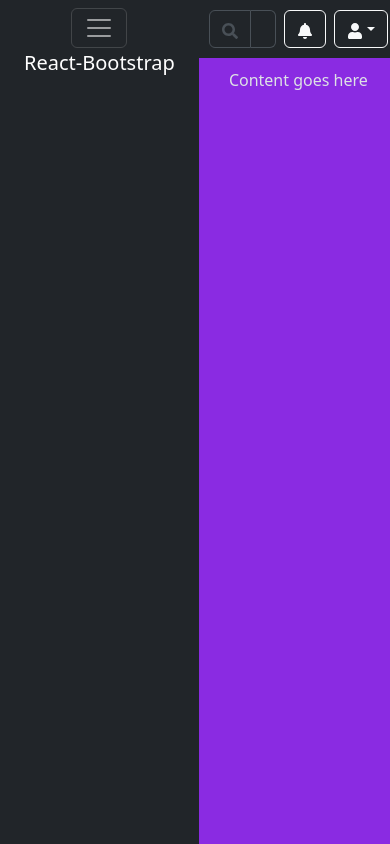
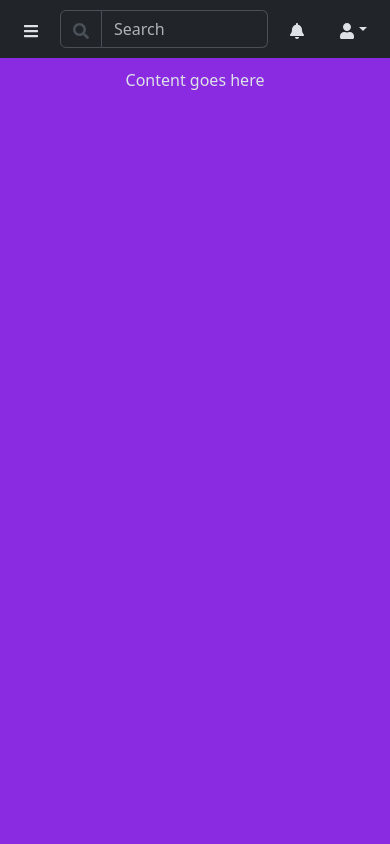
Before and after one commit to dylan10293/cs696a-week6, a React (Create React App) app: page / in a window 390 px wide. Built offline with nearby package versions, Linux system fonts and the light colour scheme.

Commit message:
Collapsible sidebar for small screens

```diff
--- a/src/App.css
+++ b/src/App.css
@@ -17,3 +17,24 @@
 	flex-grow: 1;
 	padding: 10px;
 }
+
+@media (max-width: 992px) {
+	.side-bar {
+		display: none;
+	}
+
+	.side-bar.collapsed {
+		display: block;
+		position: absolute;
+		z-index: 100;
+		height: 100vh;
+		width: 250px;
+		top: 0;
+		left: 0;
+		box-shadow: 2px 0 5px rgba(0, 0, 0, 0.5);
+	}
+
+	.content-container {
+		margin-left: 0;
+	}
+}
--- a/src/App.js
+++ b/src/App.js
@@ -1,16 +1,18 @@
+import { useState } from 'react';
 import './App.css';
 import 'bootstrap/dist/css/bootstrap.min.css';
 import VerticalNavBar from './components/VerticalNavigation/VerticalNavBar';
 import HeaderBar from './components/HeaderBar/HeaderBar';
 
 function App() {
+  const [sidebarCollapsed, setSidebarCollapsed] = useState(false);
   return (
     <div className="App">
-      <div className="side-bar">
-        <VerticalNavBar />
+      <div className={`side-bar bg-dark ${sidebarCollapsed ? 'collapsed' : ''}`}>
+        <VerticalNavBar toggleSidebar={() => setSidebarCollapsed(!sidebarCollapsed)} />
       </div>
       <div className="main-container">
-        <HeaderBar />
+        <HeaderBar toggleSidebar={() => setSidebarCollapsed(!sidebarCollapsed)} />
         <div className="content-container">
           Content goes here
         </div>
--- a/src/components/HeaderBar/HeaderBar.css
+++ b/src/components/HeaderBar/HeaderBar.css
@@ -3,6 +3,16 @@
 	display: flex;
 	justify-content: space-between;
 	align-items: center;
+}
+
+.sidebar-controls {
+	display: flex;
+}
+
+@media (min-width: 992px) {
+	.toggle-sidebar {
+		display: none;
+	}
 }
 
 .profile-section {
--- a/src/components/HeaderBar/HeaderBar.js
+++ b/src/components/HeaderBar/HeaderBar.js
@@ -2,12 +2,12 @@ import React, { useState } from 'react'
 import "./HeaderBar.css";
 
 import { Form, FormControl, Button, Dropdown, Nav } from 'react-bootstrap';
-import { FaSearch, FaBell, FaUser } from "react-icons/fa";
+import { FaSearch, FaBell, FaUser, FaBars } from "react-icons/fa";
 
 // Create a header that spans the top of the page(excluding the sidebar).
 // Include a search bar, a notifications icon, and a user profile dropdown.
 
-const HeaderBar = () => {
+const HeaderBar = ({ toggleSidebar }) => {
 
 	const [search, setSearch] = useState("");
 
@@ -21,7 +21,10 @@ const HeaderBar = () => {
 	return (
 		<div className="top-bar">
 			<div className="sidebar-controls">
-				<Form className="search">
+				<Button className="toggle-sidebar" variant="outline-none" onClick={toggleSidebar}>
+					<FaBars />
+				</Button>
+				<Form className="search ms-2">
 					<Button variant="outline-light">
 						<FaSearch />
 					</Button>
@@ -58,12 +61,12 @@ const HeaderBar = () => {
 			</div>
 			<div className="profile-section">
 
-				<Button className="ms-2" variant="outline-light">
+				<Button className="ms-2" variant="outline-none">
 					<FaBell />
 				</Button>
 
 				<Dropdown className="ms-2">
-					<Dropdown.Toggle variant="outline-light" id="dropdown-basic">
+					<Dropdown.Toggle variant="outline-none" id="dropdown-basic">
 						<FaUser />
 					</Dropdown.Toggle>
 
--- a/src/components/VerticalNavigation/VerticalNavBar.css
+++ b/src/components/VerticalNavigation/VerticalNavBar.css
@@ -2,6 +2,7 @@
 	/* background: yellow; */
 	display: flex;
 	align-items: center;
+	padding-left: 10px;
 }
 
 .side-bar .nav-link span {
@@ -14,3 +15,13 @@
 	/* flex-direction: column; */
 	/* align-items: center; */
 }
+
+.side-bar {
+	width: 250px;
+}
+
+@media (min-width: 992px) {
+	.close-sidebar {
+		display: none;
+	}
+}
```
